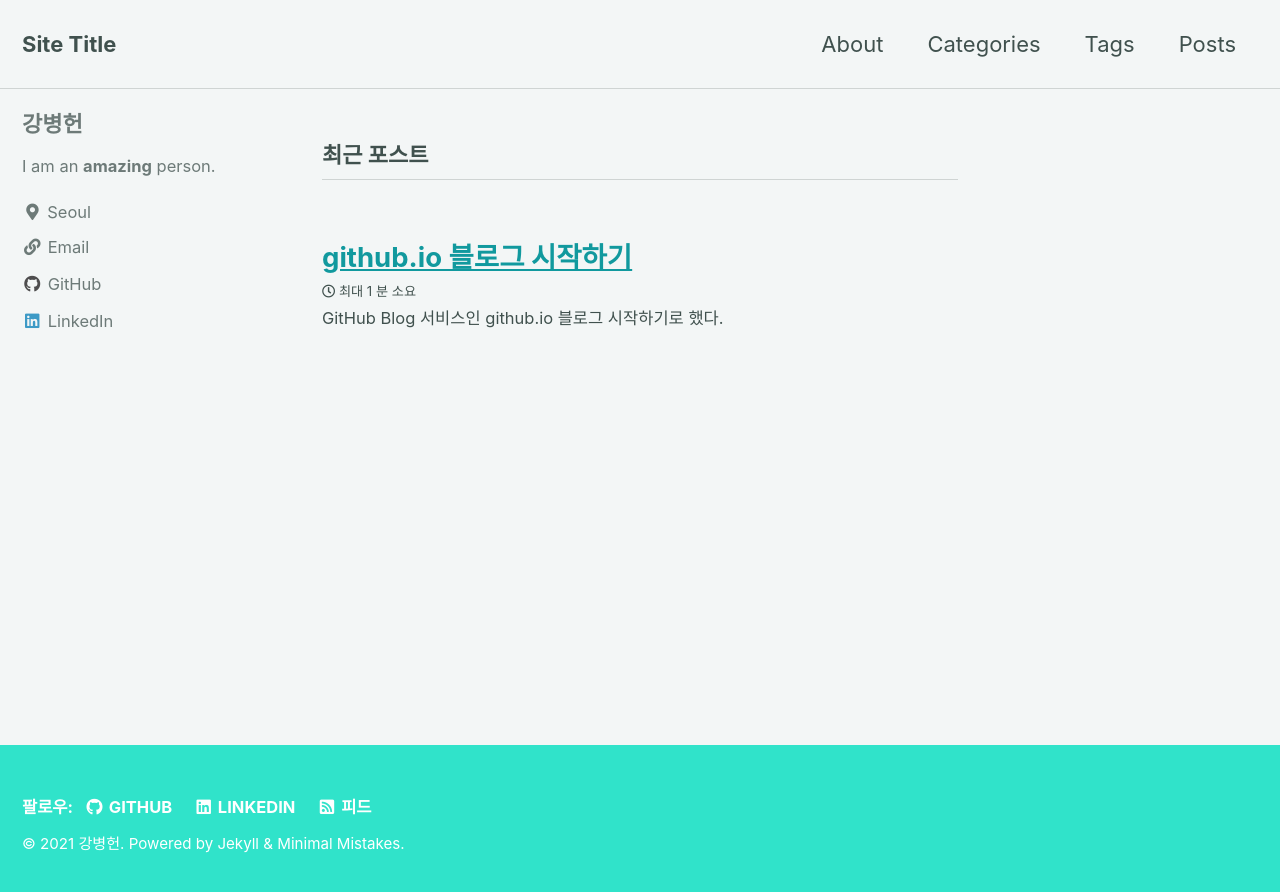
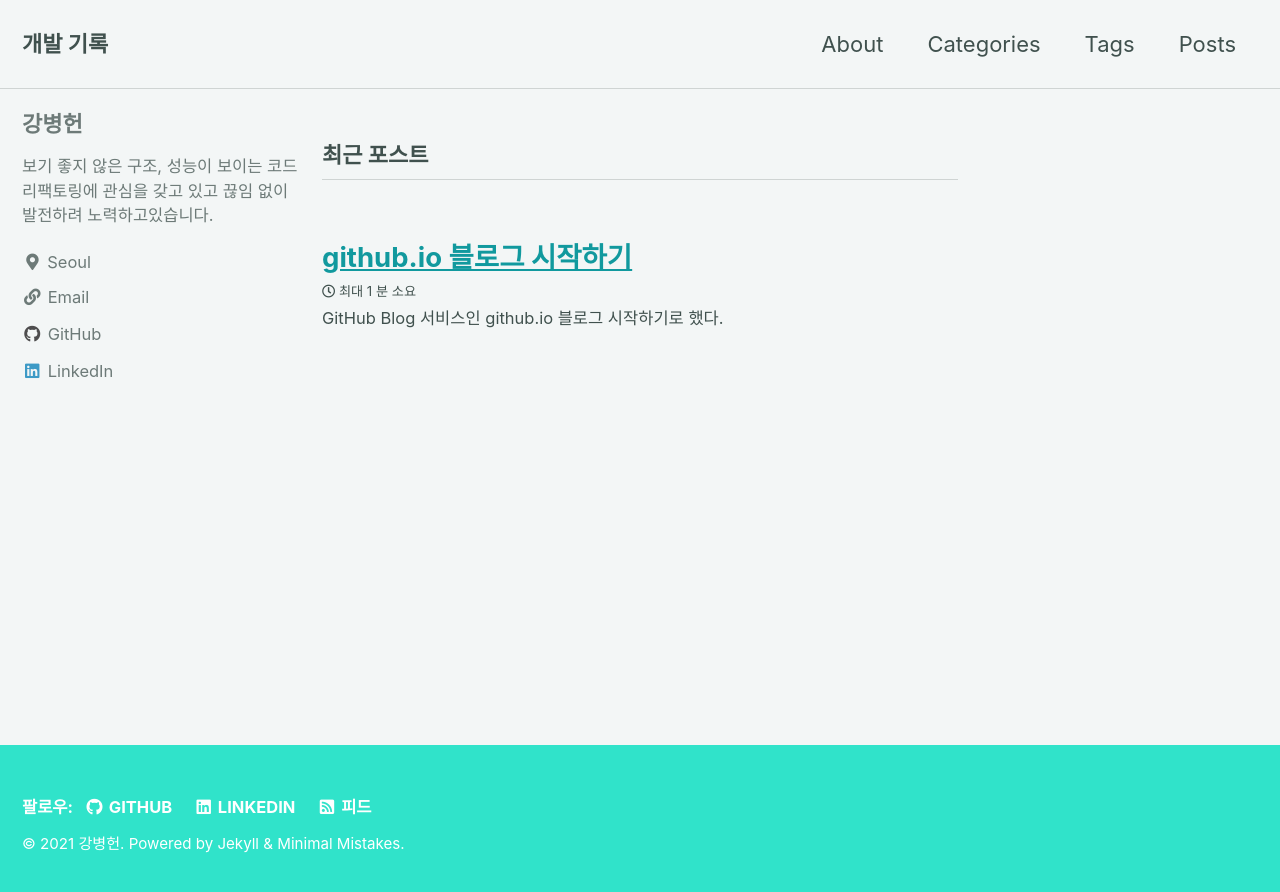
Before and after one commit to izbean/izbean.github.io, a Jekyll site: the page built from index.html, in a window 1280 px wide. Shown: the top 892 px of the page. Built offline with Jekyll 4.4.1, drawn with Linux system fonts in a browser that asks for light colours; cached includes are drawn as plain includes; the list of posts is cut into pages by our own code.

Commit message:
config 수정

```diff
--- a/_config.yml
+++ b/_config.yml
@@ -16,11 +16,11 @@ minimal_mistakes_skin    : "mint" #"default" # "air", "aqua", "contrast", "dark"
 
 # Site Settings
 locale                   : "ko-KR"
-title                    : "Site Title"
+title                    : "개발 기록"
 title_separator          : "-"
 subtitle                 : # site tagline that appears below site title in masthead
 name                     : "강병헌"
-description              : "."
+description              : "공부 기록과 공유"
 url                      : # the base hostname & protocol for your site e.g. "https://mmistakes.github.io"
 baseurl                  : # the subpath of your site, e.g. "/blog"
 repository               : # GitHub username/repo-name e.g. "mmistakes/minimal-mistakes"
@@ -104,7 +104,7 @@ analytics:
 author:
   name             : "강병헌"
   avatar           : # path of avatar image, e.g. "/assets/images/bio-photo.jpg"
-  bio              : "I am an **amazing** person."
+  bio              : "보기 좋지 않은 구조, 성능이 보이는 코드 리팩토링에 관심을 갖고 있고 끊임 없이 발전하려 노력하고있습니다."
   location         : "Seoul"
   email            :
   links:
```
